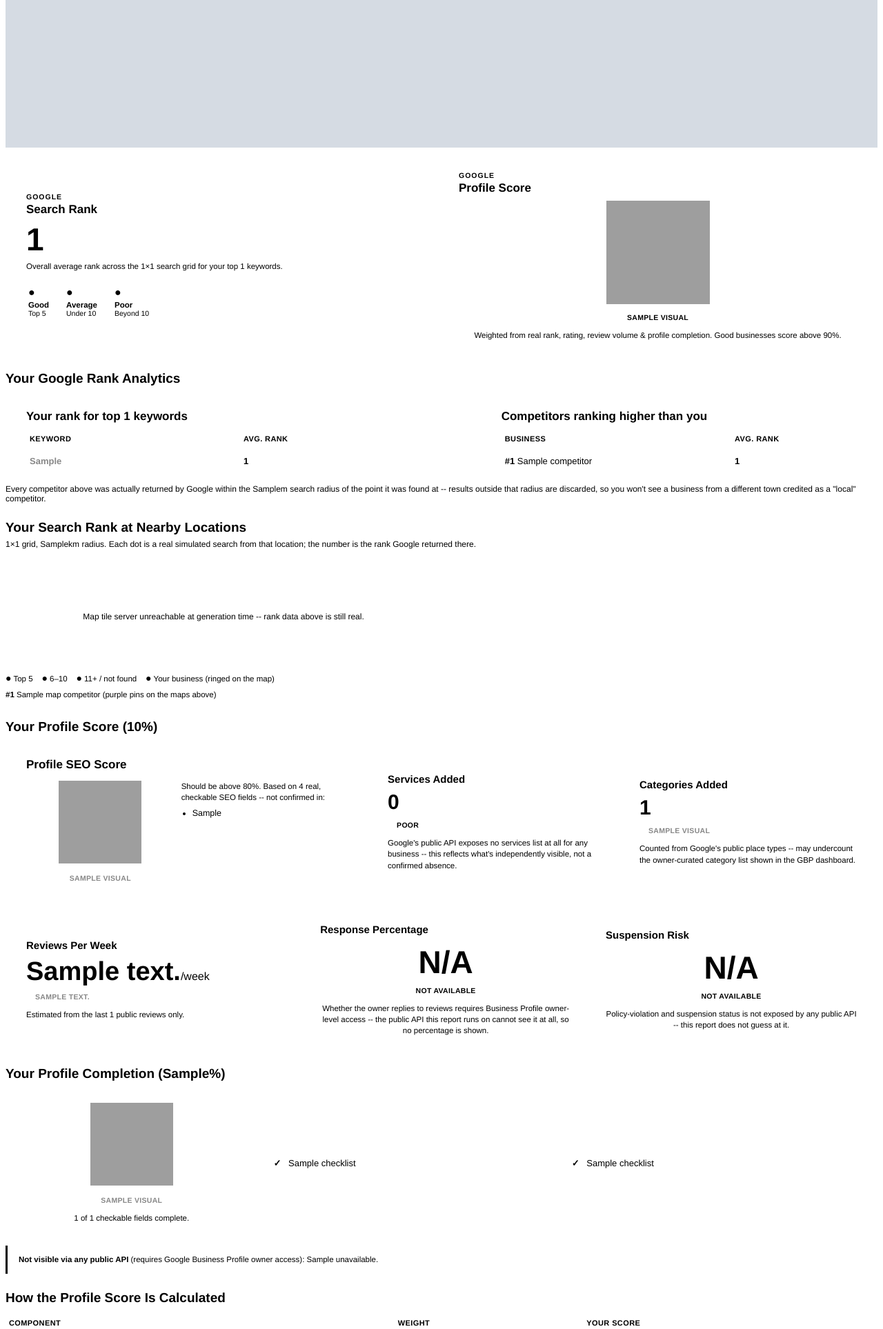
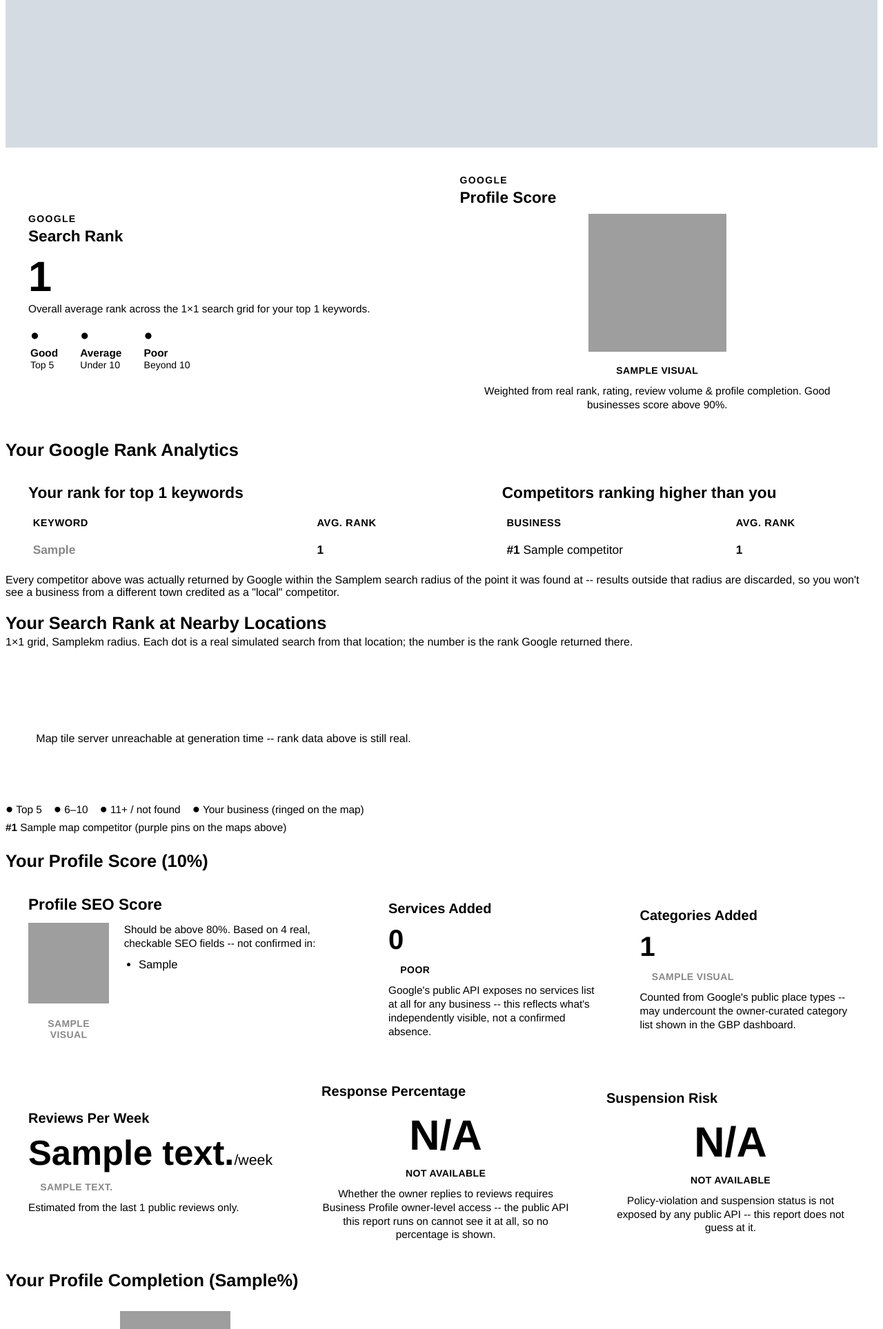
Before and after one commit to genaicoreteam/ReportMyBizz, a Flask app: template templates/report.html in a window 1280 px wide. Shown: the part 742-2669 px from the top of the page at 69% size. Run offline with Flask 3, Linux system fonts and the light colour scheme; the template is opened without the code that fills it: most values are stand-ins (such as "Sample title", 1, 10 or a date in 2020); grey boxes marked "Sample" are stand-in pictures; grey boxes are pictures that could not be loaded.

Commit message:
Fix major PDF layout bugs causing empty space and undersized text
Root causes found and fixed:
- xhtml2pdf renders CSS px units at 0.75x (96->72dpi), so every
  font-size/padding/margin authored in px throughout report.html was
  rendering 25% smaller than written. Switched the whole template to
  pt units (1:1, no conversion) so declared sizes are actual sizes.
- xhtml2pdf ignores percentage widths on <img> tags inside a table
  cell (logs 'getSize: Not a float' and falls back to native pixel
  size). This was rendering every grid map at ~520pt wide regardless
  of its 50% column, collapsing the intended 2-per-row map grid into
  oversized stacked images and forcing the report across several
  mostly-blank extra pages. Fixed with an explicit pt width sized to
  the real column.
- A table cell's own CSS padding gets subtracted from an image's max
  width TWICE, hard-capping any image in a narrow column far below
  its declared size no matter how large that declaration is (e.g. a
  120pt ring silently capped at ~88pt in a 28%-wide padded cell).
  Fixed by widening the affected column and, for the SEO score ring,
  replacing a nested <table> with a float-based layout (nested tables
  were separately confirmed to break sibling-cell image sizing).
- A business name with extra keywords stuffed in after '|' or '-'
  (common local-SEO practice) could wrap 4-5 lines in the competitors
  table, blowing that single card out to nearly a full page and
  cascading every later section onto its own near-empty page. Names
  are now trimmed to their leading clean segment, and the competitors
  table is capped at 3 rows to match the 3 numbered pins actually
  shown on the maps.
- A missing explicit column width on the competitors table caused a
  wrapped two-line business name to visually collide with the Avg
  Rank column's number.

Verified by generating real reports against the live Google API for
two different businesses and rasterizing every page for direct visual
and pixel-level inspection (pymupdf) before and after each fix.

Co-Authored-By: Claude Sonnet 5 <noreply@anthropic.com>

```diff
--- a/templates/report.html
+++ b/templates/report.html
@@ -5,12 +5,12 @@
 <style>
   @page {
     size: A4;
-    margin: 30px 34px;
+    margin: 30pt 34pt;
   }
   body {
     font-family: Helvetica, Arial, sans-serif;
     color: {{ brand.text }};
-    font-size: 13.5px;
+    font-size: 13.5pt;
     background-color: {{ brand.page_bg }};
   }
   h1, h2, h3 { font-family: Helvetica, Arial, sans-serif; margin: 0; }
@@ -18,129 +18,141 @@
   .header-banner img { width: 100%; display: block; }
 
   .section-title {
-    font-size: 19px;
+    font-size: 19pt;
     font-weight: bold;
     color: {{ brand.text }};
-    margin: 24px 0 11px 0;
+    margin: 16pt 0 8pt 0;
+    -pdf-keep-with-next: true;
   }
   .section-sub {
-    font-size: 12px;
+    font-size: 12pt;
     color: {{ brand.muted }};
-    margin: -5px 0 10px 0;
+    margin: -5pt 0 10pt 0;
+    -pdf-keep-with-next: true;
   }
 
   /* ---- generic card shell (square corners -- this renderer doesn't
      support border-radius) ---- */
-  table.cards { width: 100%; border-collapse: separate; border-spacing: 10px 0; }
-  table.cards.stack { border-spacing: 0 10px; }
+  table.cards { width: 100%; border-collapse: separate; border-spacing: 10pt 0; }
+  table.cards.stack { border-spacing: 0 10pt; }
   .card {
-    border: 1px solid {{ brand.border }};
+    border: 1pt solid {{ brand.border }};
     background-color: {{ brand.card_bg }};
-    padding: 20px;
+    padding: 15pt;
   }
   .card-eyebrow {
-    font-size: 10.5px;
+    font-size: 10.5pt;
     font-weight: bold;
     color: {{ brand.muted }};
     text-transform: uppercase;
-    letter-spacing: 1px;
+    letter-spacing: 1pt;
   }
   .card-title {
-    font-size: 17px;
+    font-size: 17pt;
     font-weight: bold;
     color: {{ brand.text }};
-    margin-top: 3px;
+    margin-top: 3pt;
   }
-  .card-note { font-size: 11.5px; color: {{ brand.muted }}; margin-top: 8px; line-height: 1.4; }
+  .card-note { font-size: 11.5pt; color: {{ brand.muted }}; margin-top: 5pt; line-height: 1.3; }
 
-  .big-number { font-size: 46px; font-weight: bold; line-height: 1; margin-top: 10px; color: {{ brand.text }}; }
-  .mid-number { font-size: 30px; font-weight: bold; line-height: 1; color: {{ brand.text }}; }
+  .big-number { font-size: 46pt; font-weight: bold; line-height: 1; margin-top: 10pt; color: {{ brand.text }}; }
+  .mid-number { font-size: 30pt; font-weight: bold; line-height: 1; color: {{ brand.text }}; }
 
   .badge {
     display: inline-block;
-    padding: 4px 13px;
-    font-size: 10.5px;
+    padding: 4pt 13pt;
+    font-size: 10.5pt;
     font-weight: bold;
-    letter-spacing: 0.3px;
+    letter-spacing: 0.3pt;
   }
   .badge.muted { background-color: {{ brand.border }}; color: {{ brand.muted }}; }
 
-  .legend-mini td { text-align: left; padding-right: 22px; vertical-align: top; }
-  .legend-mini .dot { font-size: 16px; }
-  .legend-mini .label { font-size: 11.5px; font-weight: bold; color: {{ brand.text }}; margin-top: 3px; }
-  .legend-mini .sub { font-size: 10.5px; color: {{ brand.muted }}; }
+  .legend-mini td { text-align: left; padding-right: 22pt; vertical-align: top; }
+  .legend-mini .dot { font-size: 16pt; }
+  .legend-mini .label { font-size: 11.5pt; font-weight: bold; color: {{ brand.text }}; margin-top: 3pt; }
+  .legend-mini .sub { font-size: 10.5pt; color: {{ brand.muted }}; }
 
-  .legend-row { font-size: 11.5px; color: {{ brand.muted }}; margin-top: 14px; line-height: 1.9; }
-  .legend-row .dot { font-size: 14px; }
+  .legend-row { font-size: 11.5pt; color: {{ brand.muted }}; margin-top: 8pt; line-height: 1.6; }
+  .legend-row .dot { font-size: 14pt; }
 
   table.data-table { width: 100%; border-collapse: collapse; }
   table.data-table th {
     text-align: left;
-    padding: 8px 5px;
-    font-size: 11px;
+    padding: 8pt 5pt;
+    font-size: 11pt;
     text-transform: uppercase;
-    letter-spacing: 0.4px;
+    letter-spacing: 0.4pt;
     color: {{ brand.muted }};
-    border-bottom: 1px solid {{ brand.border }};
+    border-bottom: 1pt solid {{ brand.border }};
   }
   table.data-table td {
-    padding: 11px 5px;
-    border-bottom: 1px solid {{ brand.border }};
-    font-size: 13px;
+    padding: 8pt 5pt;
+    border-bottom: 1pt solid {{ brand.border }};
+    font-size: 13pt;
   }
 
-  .note { font-size: 11.5px; color: {{ brand.muted }}; font-style: italic; line-height: 1.5; }
+  .note { font-size: 11.5pt; color: {{ brand.muted }}; font-style: italic; line-height: 1.5; }
 
-  .map-card { border: 1px solid {{ brand.border }}; margin-bottom: 10px; }
+  .map-card { border: 1pt solid {{ brand.border }}; margin-bottom: 6pt; }
   .map-caption {
     background-color: {{ brand.navy }};
     color: #fff;
-    padding: 11px 14px;
-    font-size: 12.5px;
+    padding: 11pt 14pt;
+    font-size: 12.5pt;
   }
   .map-caption .rank { font-weight: bold; }
-  .map-card img { width: 100%; display: block; }
+  /* xhtml2pdf silently ignores percentage widths on <img> tags placed
+     inside a table cell (it logs "getSize: Not a float '100%'" and
+     falls back to the image's native pixel size instead) -- unlike a
+     top-level image, which does resolve % correctly. That bug was
+     rendering every map at ~520pt wide regardless of its 50% column,
+     collapsing the intended 2-per-row grid into oversized, stacked
+     images and blowing the report out over extra, mostly-blank pages.
+     A fixed point width matching the real column size is the reliable
+     fix; height is left to scale automatically off the image's own
+     aspect ratio. */
+  .map-card img { width: 262pt; display: block; }
   .map-empty {
-    padding: 34px 12px;
+    padding: 34pt 12pt;
     text-align: center;
-    font-size: 12px;
+    font-size: 12pt;
     color: {{ brand.muted }};
     background-color: {{ brand.page_bg }};
   }
 
-  .checklist-item { padding: 6px 0; font-size: 13px; }
-  .checklist-item .mark { font-weight: bold; margin-right: 7px; }
+  .checklist-item { padding: 6pt 0; font-size: 13pt; }
+  .checklist-item .mark { font-weight: bold; margin-right: 7pt; }
 
   .unavailable-box {
     background-color: {{ brand.warn_bg }};
-    border-left: 3px solid {{ brand.warn }};
-    padding: 12px 16px;
-    margin-top: 12px;
-    font-size: 11.5px;
+    border-left: 3pt solid {{ brand.warn }};
+    padding: 12pt 16pt;
+    margin-top: 12pt;
+    font-size: 11.5pt;
     color: {{ brand.text }};
     line-height: 1.5;
   }
   .muted-box {
     background-color: {{ brand.page_bg }};
-    border-left: 3px solid {{ brand.border }};
-    padding: 10px 14px;
-    margin-top: 10px;
-    font-size: 11px;
+    border-left: 3pt solid {{ brand.border }};
+    padding: 10pt 14pt;
+    margin-top: 10pt;
+    font-size: 11pt;
     color: {{ brand.muted }};
     line-height: 1.5;
   }
 
   .footer-note {
-    margin-top: 26px;
-    padding-top: 10px;
-    border-top: 1px solid {{ brand.border }};
-    font-size: 9.5px;
+    margin-top: 26pt;
+    padding-top: 10pt;
+    border-top: 1pt solid {{ brand.border }};
+    font-size: 9.5pt;
     color: {{ brand.muted }};
     line-height: 1.5;
   }
 
-  ul.missing-list { margin: 8px 0 0 16px; padding: 0; }
-  ul.missing-list li { font-size: 12.5px; color: {{ brand.danger }}; margin-bottom: 4px; }
+  ul.missing-list { margin: 8pt 0 0 16pt; padding: 0; }
+  ul.missing-list li { font-size: 12.5pt; color: {{ brand.danger }}; margin-bottom: 4pt; }
 </style>
 </head>
 <body>
@@ -149,7 +161,7 @@
     <img src="{{ header_banner }}">
   </div>
 
-  <table class="cards" style="margin-top: 14px;">
+  <table class="cards" style="margin-top: 14pt;">
     <tr>
       <td width="50%" class="card">
         <div class="card-eyebrow">Google</div>
@@ -161,7 +173,7 @@
           Overall average rank across the {{ grid_size }}×{{ grid_size }} search grid
           for your top {{ keywords|length }} keywords.
         </div>
-        <table class="legend-mini" style="margin-top:18px;"><tr>
+        <table class="legend-mini" style="margin-top:10pt;"><tr>
           <td>
             <div class="dot" style="color: {{ brand.good }};">●</div>
             <div class="label">Good</div>
@@ -182,8 +194,8 @@
       <td width="50%" class="card" style="text-align: center;">
         <div class="card-eyebrow" style="text-align:left;">Google</div>
         <div class="card-title" style="text-align:left;">Profile Score</div>
-        <img src="{{ visuals.score_ring }}" style="width: 150px; height: 150px; margin-top: 8px;">
-        <div style="margin-top:6px;">
+        <img src="{{ visuals.score_ring }}" style="width: 150pt; height: 150pt; margin-top: 8pt;">
+        <div style="margin-top:6pt;">
           <span class="badge" style="background-color: {{ visuals.score_band_bg }}; color: {{ visuals.score_band_color }};">{{ visuals.score_band_label|upper }}</span>
         </div>
         <div class="card-note">Weighted from real rank, rating, review volume &amp; profile completion. Good businesses score above 90%.</div>
@@ -195,9 +207,9 @@
   <table class="cards">
     <tr>
       <td width="55%" class="card">
-        <div class="card-title" style="margin-bottom:8px;">Your rank for top {{ keywords|length }} keywords</div>
+        <div class="card-title" style="margin-bottom:8pt;">Your rank for top {{ keywords|length }} keywords</div>
         <table class="data-table">
-          <tr><th>Keyword</th><th>Avg. Rank</th></tr>
+          <tr><th width="65%">Keyword</th><th width="35%">Avg. Rank</th></tr>
           {% for kw, data in geogrid.by_keyword.items() %}
           <tr>
             <td style="color: {{ data.band_color }}; font-weight: bold;">{{ kw }}</td>
@@ -207,10 +219,10 @@
         </table>
       </td>
       <td width="45%" class="card">
-        <div class="card-title" style="margin-bottom:8px;">Competitors ranking higher than you</div>
+        <div class="card-title" style="margin-bottom:8pt;">Competitors ranking higher than you</div>
         {% if geogrid.competitors %}
         <table class="data-table">
-          <tr><th>Business</th><th>Avg. Rank</th></tr>
+          <tr><th width="65%">Business</th><th width="35%">Avg. Rank</th></tr>
           {% for c in geogrid.competitors %}
           <tr>
             <td>
@@ -279,14 +291,19 @@
     <tr>
       <td width="42%" class="card">
         <div class="card-title">Profile SEO Score</div>
-        <table style="width:100%; margin-top:10px;"><tr>
-          <td width="45%" style="text-align:center; vertical-align:top;">
-            <img src="{{ visuals.seo_ring }}" style="width: 120px; height: 120px;">
-            <div style="margin-top:8px;">
+        <!-- A nested <table> here (instead of this float) silently breaks
+             xhtml2pdf's image sizing: an <img> inside a table-in-a-table
+             column gets rescaled against the wrong reference width no
+             matter what its own CSS width says (confirmed directly --
+             120pt and 88pt both collapsed to the same ~26pt). A floated
+             div at this single table-nesting level sizes correctly. -->
+        <div style="width:88pt; float:left; text-align:center; margin-top:10pt;">
+          <img src="{{ visuals.seo_ring }}" style="width: 88pt; height: 88pt;">
+          <div style="margin-top:8pt;">
             <span class="badge" style="background-color: {{ visuals.seo_band_bg }}; color: {{ visuals.seo_band_color }};">{{ visuals.seo_band_label|upper }}</span>
           </div>
-          </td>
-          <td width="55%" style="vertical-align:top; padding-left:10px;">
+        </div>
+        <div style="margin-left:104pt; margin-top:10pt;">
           <div class="card-note" style="margin-top:0;">Should be above 80%. Based on 4 real, checkable SEO fields --
           {% if profile_audit.seo_missing %}not confirmed in:</div>
           <ul class="missing-list">
@@ -294,22 +311,21 @@
           </ul>
           {% else %}all 4 confirmed present.</div>
           {% endif %}
-          </td>
-        </tr></table>
+        </div>
       </td>
       <td width="29%" class="card">
-        <div class="card-title" style="font-size:15px;">Services Added</div>
-        <div class="mid-number" style="margin-top:10px;">0</div>
-        <div style="margin-top:8px;">
+        <div class="card-title" style="font-size:15pt;">Services Added</div>
+        <div class="mid-number" style="margin-top:10pt;">0</div>
+        <div style="margin-top:8pt;">
           <span class="badge" style="background-color: {{ brand.danger_bg }}; color: {{ brand.danger }};">POOR</span>
         </div>
         <div class="card-note">Google's public API exposes no services list at all for any business -- this reflects
         what's independently visible, not a confirmed absence.</div>
       </td>
       <td width="29%" class="card">
-        <div class="card-title" style="font-size:15px;">Categories Added</div>
-        <div class="mid-number" style="margin-top:10px;">{{ profile_audit.additional_categories_count }}</div>
-        <div style="margin-top:8px;">
+        <div class="card-title" style="font-size:15pt;">Categories Added</div>
+        <div class="mid-number" style="margin-top:10pt;">{{ profile_audit.additional_categories_count }}</div>
+        <div style="margin-top:8pt;">
           <span class="badge" style="background-color: {{ visuals.categories_band_bg }}; color: {{ visuals.categories_band_color }};">{{ visuals.categories_band_label|upper }}</span>
         </div>
         <div class="card-note">Counted from Google's public place types -- may undercount the owner-curated category
@@ -318,31 +334,31 @@
     </tr>
   </table>
 
-  <table class="cards" style="margin-top:10px;">
+  <table class="cards" style="margin-top:10pt;">
     <tr>
       <td width="34%" class="card">
-        <div class="card-title" style="font-size:15px;">Reviews Per Week</div>
-        <div class="big-number" style="font-size:38px; margin-top:10px;">
-          {{ reviews.reviews_per_week_estimate if reviews.reviews_per_week_estimate is not none else "—" }}<span style="font-size:16px; font-weight:normal; color:{{ brand.muted }};">/week</span>
+        <div class="card-title" style="font-size:15pt;">Reviews Per Week</div>
+        <div class="big-number" style="font-size:38pt; margin-top:10pt;">
+          {{ reviews.reviews_per_week_estimate if reviews.reviews_per_week_estimate is not none else "—" }}<span style="font-size:16pt; font-weight:normal; color:{{ brand.muted }};">/week</span>
         </div>
-        <div style="margin-top:8px;">
+        <div style="margin-top:8pt;">
           <span class="badge" style="background-color: {{ visuals.reviews_band_bg }}; color: {{ visuals.reviews_band_color }};">{{ visuals.reviews_band_label|upper }}</span>
         </div>
         <div class="card-note">Estimated from the last {{ reviews.sample_size }} public reviews only.</div>
       </td>
       <td width="33%" class="card" style="text-align:center;">
-        <div class="card-title" style="font-size:15px; text-align:left;">Response Percentage</div>
-        <div class="big-number" style="margin-top:16px;">N/A</div>
-        <div style="margin-top:8px;">
+        <div class="card-title" style="font-size:15pt; text-align:left;">Response Percentage</div>
+        <div class="big-number" style="margin-top:16pt;">N/A</div>
+        <div style="margin-top:8pt;">
           <span class="badge muted">NOT AVAILABLE</span>
         </div>
         <div class="card-note">Whether the owner replies to reviews requires Business Profile owner-level
         access -- the public API this report runs on cannot see it at all, so no percentage is shown.</div>
       </td>
       <td width="33%" class="card" style="text-align:center;">
-        <div class="card-title" style="font-size:15px; text-align:left;">Suspension Risk</div>
-        <div class="big-number" style="margin-top:16px;">N/A</div>
-        <div style="margin-top:8px;">
+        <div class="card-title" style="font-size:15pt; text-align:left;">Suspension Risk</div>
+        <div class="big-number" style="margin-top:16pt;">N/A</div>
+        <div style="margin-top:8pt;">
           <span class="badge muted">NOT AVAILABLE</span>
         </div>
         <div class="card-note">Policy-violation and suspension status is not exposed by any public API --
@@ -354,33 +370,44 @@
   <div class="section-title">Your Profile Completion ({{ profile_audit.completion_pct }}%)</div>
   <table class="cards">
     <tr>
-      <td width="28%" class="card" style="text-align:center;">
-        <img src="{{ visuals.completion_ring }}" style="width: 120px; height: 120px;">
-        <div style="margin-top:8px;">
+      <td width="38%" class="card" style="text-align:center;">
+        <!-- xhtml2pdf subtracts a table cell's own padding from an
+             image's max width TWICE (confirmed by direct measurement:
+             an outer cell width of W with padding P caps any image
+             inside it at W-4P, not the correct W-2P) -- a narrower
+             column here silently hard-caps the ring well below its
+             declared size no matter how large that declaration is.
+             Widening the column keeps the cap above what's requested. -->
+        <img src="{{ visuals.completion_ring }}" style="width: 120pt; height: 120pt;">
+        <div style="margin-top:8pt;">
           <span class="badge" style="background-color: {{ visuals.completion_band_bg }}; color: {{ visuals.completion_band_color }};">{{ visuals.completion_band_label|upper }}</span>
         </div>
         <div class="card-note">{{ profile_audit.complete_count }} of {{ profile_audit.total_checked }} checkable fields complete.</div>
       </td>
-      <td width="72%" class="card">
+      <td width="62%" class="card">
         {% set half = (profile_audit.checklist|length / 2)|round(0,'ceil')|int %}
-        <table style="width:100%;"><tr>
-          <td width="50%" style="vertical-align:top; padding-right:10px;">
+        <!-- A nested <table> here breaks the completion ring's sizing in
+             the sibling column -- confirmed directly: a nested table
+             ANYWHERE in a table row throws off xhtml2pdf's column-width
+             resolution for the whole row, even for an image in a cell
+             that itself has no nested table. Two floated columns avoid
+             the nested table entirely. -->
+        <div style="width:48%; float:left;">
           {% for c in profile_audit.checklist[:half] %}
           <div class="checklist-item">
             <span class="mark" style="color: {{ brand.good if c.status == 'complete' else brand.danger }};">{{ "✓" if c.status == "complete" else "✗" }}</span>
             {{ c.label }}
           </div>
           {% endfor %}
-          </td>
-          <td width="50%" style="vertical-align:top; padding-left:10px;">
+        </div>
+        <div style="width:48%; float:left; margin-left:4%;">
           {% for c in profile_audit.checklist[half:] %}
           <div class="checklist-item">
             <span class="mark" style="color: {{ brand.good if c.status == 'complete' else brand.danger }};">{{ "✓" if c.status == "complete" else "✗" }}</span>
             {{ c.label }}
           </div>
           {% endfor %}
-          </td>
-        </tr></table>
+        </div>
       </td>
     </tr>
   </table>
```
Also changed, not shown: core/rank_tracker.py (+29 -2 lines). Lines whose indentation alone changed are shown as unchanged.
